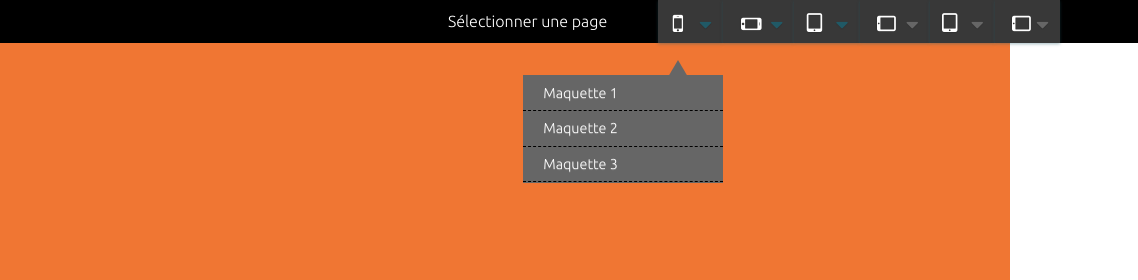
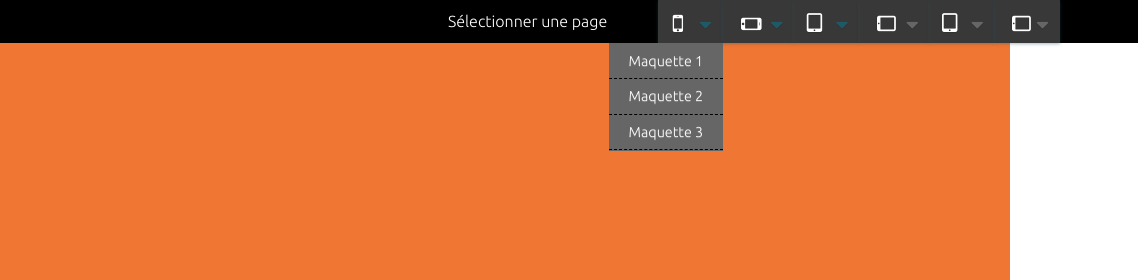
Before and after one commit to savoirfairelinux/demo-web, a plain HTML site: page index.html in a window 1280 px wide. Both pictures are taken after a click on the element 832 px from the left and 21 px from the top of the page. Shown: the top 280 px of the page, 142-1280 px from the left. Drawn offline with Linux system fonts and the light colour scheme.

Commit message:
Modif menu v1 + comment onlick

```diff
--- a/css/custom.css
+++ b/css/custom.css
@@ -139,11 +139,13 @@ a:hover {
 
 }
 
+/*
 .menu-panel div {
 	margin-top: 10px;
 	margin-bottom:10px;
 
 }
+*/
 
 .menu-panel div a {
 	font-size: 0.9em;
@@ -151,6 +153,7 @@ a:hover {
 	padding-top: 10px;
 	padding-bottom:10px;
 	display: block;
+    white-space: nowrap;
 	border-bottom: 1px dashed #000000;
 	font-weight: 300;
 	text-shadow: 0 1px rgba(255,255,255,0.2);
@@ -356,8 +359,9 @@ h4.ascenseur { float:left; }
 
 .submenu {
     position:absolute;
-    top:50px;
+    top:43px;
     right:0;
+    margin-top: 0px;S
     width:200px;
     z-index: 1000;
 }
@@ -374,7 +378,7 @@ h4.ascenseur { float:left; }
 
 #dimensions span { color:#FFF; }
 
-.resolution { clip: rect(0px 0px 0px 0px); position:absolute; }
+.resolution { display: none;}
 
 .landscape{
 	transform:rotate(90deg);
@@ -403,6 +407,10 @@ top:0px;
 right:35px;
 }
 
-.menu-toc { position:relative; z-index:2; margin-top: 15px; }
+.menu-toc {
+    position:relative;
+    z-index:2;
+/*    margin-top: 15px; */
+    }
 
 .icon-caret-down { font-size:0.7em; }
--- a/index.html
+++ b/index.html
@@ -65,7 +65,7 @@
 				<h4 class="ascenseur" title="Mobile - Portrait "><i class="icon-mobile-phone" style="padding-right:10px; color:#FFF;"></i><span><i class="icon-caret-down" style="padding-right:10px; color:#205966;"></i></span></h4>
 					<div class="submenu">
 						<span class="resolution">320px 480px</span>
-                        <span class="triangle-up"></span>
+
 					<ul class="menu-toc">
 					         <li><a href="v1/index.html" target="iframe" class="page">Maquette 1</a></li>
                         <li><a href="v1/index2.html" target="iframe" class="page">Maquette 2</a></li>
@@ -80,7 +80,7 @@
 				<h4 class="ascenseur" title="Mobile - Paysage"><span class="icon-mobile-phone landscape" style="padding-right:10px; color:#FFF;"></span><span><i class="icon-caret-down" style="padding-right:10px; color:#205966;"></i></span></h4>
 					<div class="submenu">
 						<span class="resolution">480px 320px</span>
-                        <span class="triangle-up"></span>
+
 					<ul class="menu-toc">
                           <li><a href="v1/index.html" target="iframe" class="page">Maquette 1</a></li>
                         <li><a href="v1/index2.html" target="iframe" class="page">Maquette 2</a></li>
@@ -95,7 +95,7 @@
 				<h4 class="ascenseur" title="Petites Tablets - Portrait"><i class="icon-tablet" style="padding-right:10px; color:#FFF;"></i><span><i class="icon-caret-down" style="padding-right:10px; color:#205966;"></i></span></h4>
 					<div class="submenu">
 						<span class="resolution">600px 1024px</span>
-                        <span class="triangle-up"></span>
+
 					<ul class="menu-toc">
                               <li><a href="v1/index.html" target="iframe" class="page">Maquette 1</a></li>
                         <li><a href="v1/index2.html" target="iframe" class="page">Maquette 2</a></li>
@@ -110,7 +110,7 @@
 				<h4 class="ascenseur" title="Petites Tablets - Paysage"><i class="icon-tablet landscape" style="margin-right:5px; color:#FFF;"></i><span><i class="icon-caret-down" style="padding-right:10px; color:#666666;"></i></span></h4>
 					<div class="submenu">
 						<span class="resolution">1024px 600px</span>
-                        <span class="triangle-up"></span>
+
 					<ul class="menu-toc">
                             <li><a href="v1/index.html" target="iframe" class="page">Maquette 1</a></li>
                         <li><a href="v1/index2.html" target="iframe" class="page">Maquette 2</a></li>
@@ -125,7 +125,7 @@
 				<h4 class="ascenseur" title="Tablets - Portrait"><i class="icon-tablet" style="padding-right:10px; color:#FFF;"></i><span><i class="icon-caret-down" style="padding-right:10px; color:#666666;"></i></span></h4>
 					<div class="submenu">
 						<span class="resolution">768px 1024px</span>
-                        <span class="triangle-up"></span>
+
 					<ul class="menu-toc">
                               <li><a href="v1/index.html" target="iframe" class="page">Maquette 1</a></li>
                         <li><a href="v1/index2.html" target="iframe" class="page">Maquette 2</a></li>
@@ -141,7 +141,7 @@
 				<h4 class="ascenseur" title="Tablets - Paysage & Desktop"><i class="icon-tablet landscape" style=""></i><span><i class="icon-caret-down" style="padding-right:10px; color:#666666;"></i></span></h4>
 					<div class="submenu">
 						<span class="resolution">1024px 768px</span>
-                        <span class="triangle-up"></span>
+
 					<ul class="menu-toc">
                         <li><a href="v1/index.html" target="iframe" class="page">Maquette 1</a></li>
                         <li><a href="v1/index2.html" target="iframe" class="page">Maquette 2</a></li>
--- a/js/ascenceur.js
+++ b/js/ascenceur.js
@@ -2,25 +2,24 @@ jQuery().ready(function () {
 	$(".ascenseur").next("div").hide();
 	$(".open").next("div").show();
 
-
+    var openAscenseur;
 
 	$(".ascenseur").click(function() {
-
 		$(".submenu").slideUp("slow");
 
-		if($(this).next("div").is(":hidden"))
-		{
+		if($(this).next("div").is(":hidden")){
 			$(".ascenceur").next("div:visible").slideUp("slow");
 			$(this).next("div").slideDown("fast");
-		}
-
-		else
-			if($(this).next("div").is(":visible"))
-			{
+		}else if($(this).next("div").is(":visible")){
 			$(".ascenceur").next("div:hidden").slideDown("fast");
 			$(this).next("div").slideUp("slow");
         }
+	});
 
+
+    $("#container").click(function(){
+        console.log("clique!");
+        $(".ascenceur").next("div:visible").slideUp("slow");
     });
 
 
--- a/v1/index.html
+++ b/v1/index.html
@@ -26,6 +26,7 @@ body {margin,padding:0;  background: #fff url(img/1.jpg) top no-repeat; }
 </style>
 </head>
 <body bgcolor="#FFFFFF" >
-<div id="global"  onclick="window.location.href='index2.html'"></div>
+    <div id="global"></div>
+<!--<div id="global"  onclick="window.location.href='index2.html'"></div>-->
 </body>
 </html>
```
Also changed, not shown: v1/index2.html (+2 -1 lines), v1/index3.html (+2 -1 lines). Lines whose indentation alone changed are shown as unchanged.
